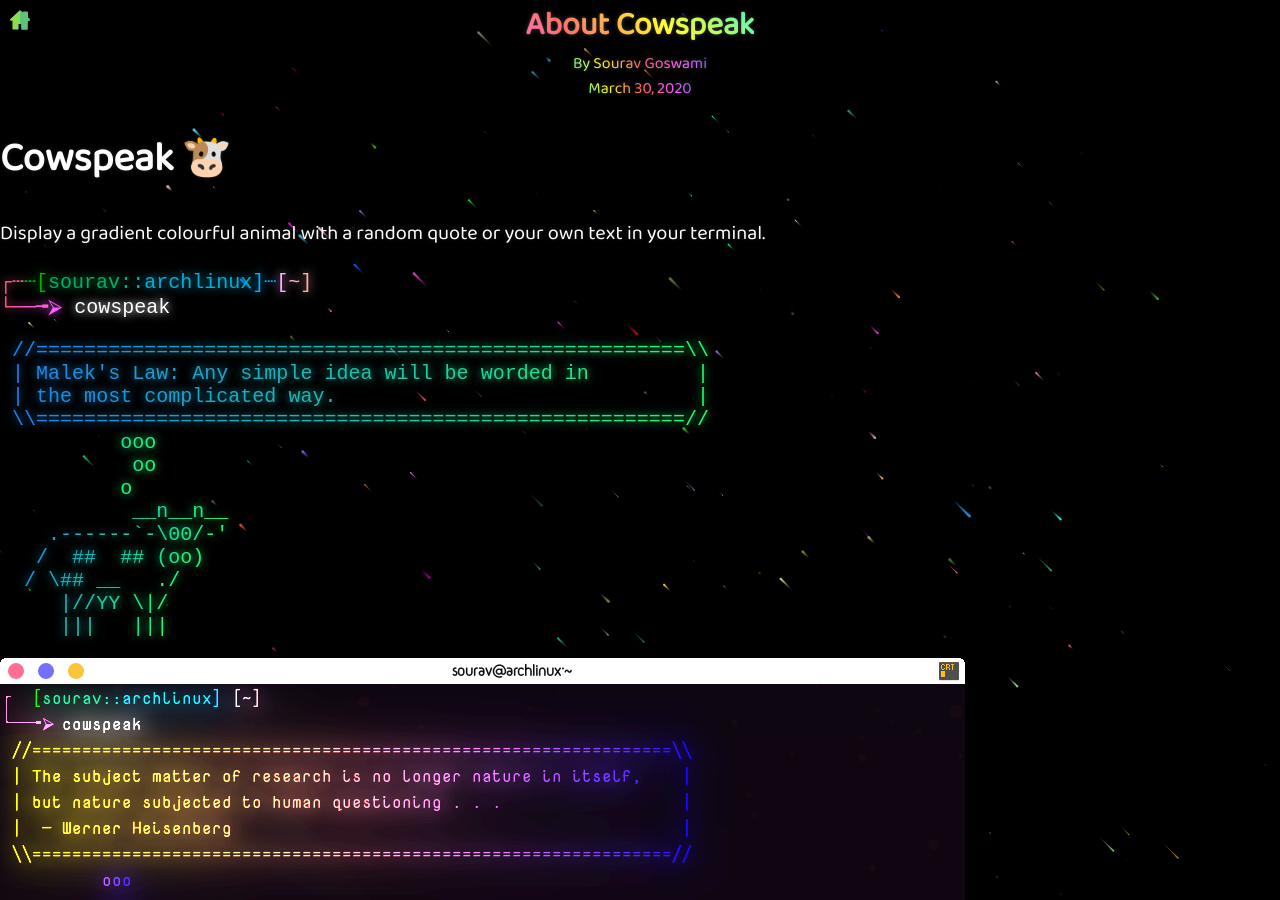
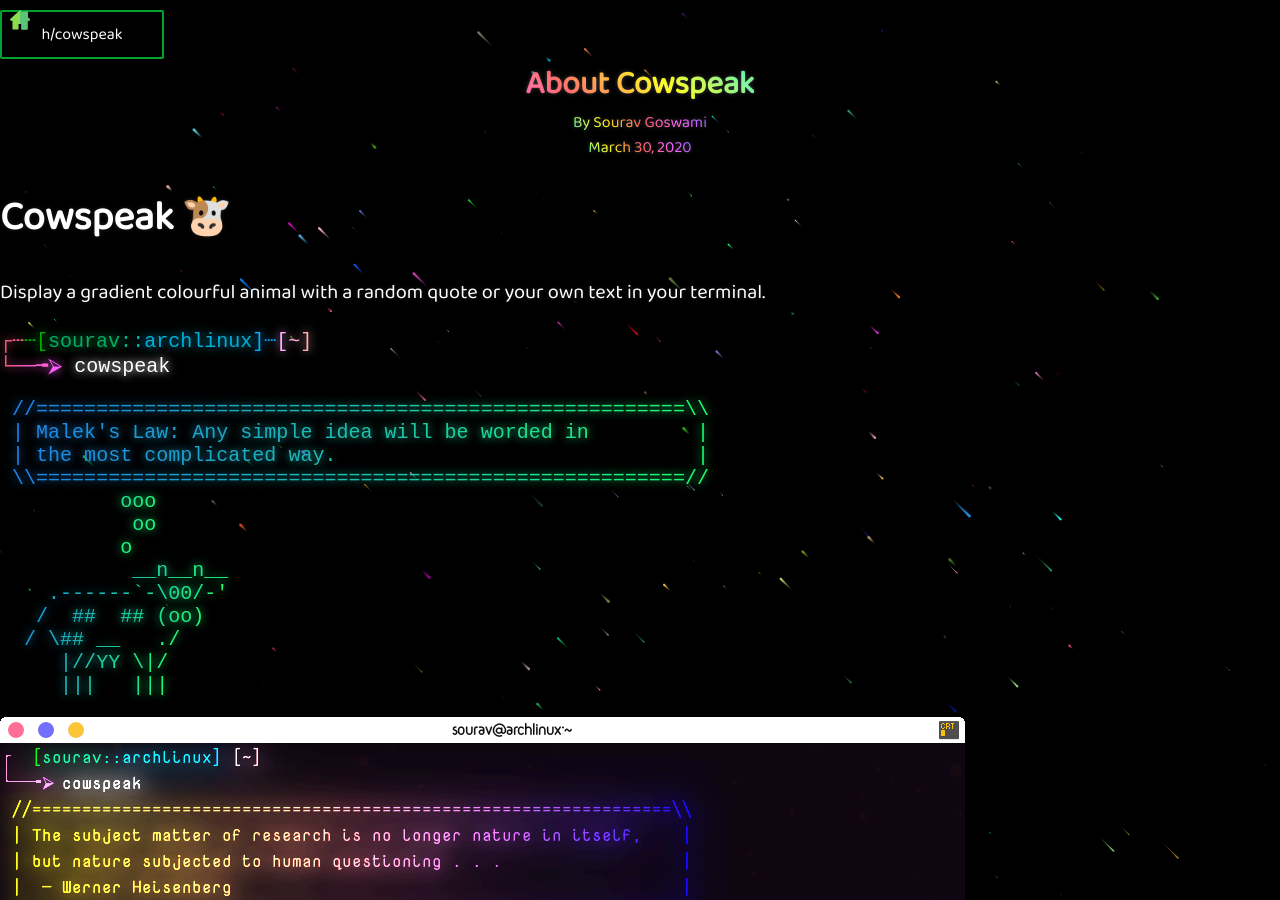
Before and after one commit to Souravgoswami/cowspeak, a Jekyll site: the page built from _posts/2020-03-30-about.markdown, in a window 1280 px wide and 900 px high. Built offline with Jekyll 4.4.1, drawn with Linux system fonts in a browser that asks for light colours.

Commit message:
Updated file(s)

```diff
--- a/_config.yml
+++ b/_config.yml
@@ -2,7 +2,7 @@ title: Cowspeak
 email: cowspeak@protonmail.com
 description: >-
   cowspeak - Display an animal with a random quote or your own text. on your linux terminal.
-baseurl: "/cowspeak/"
+baseurl: "/cowspeak"
 url: ""
 github_username:  Souravgoswami
 
--- a/_layouts/cowspeak.html
+++ b/_layouts/cowspeak.html
@@ -195,10 +195,10 @@
 
 	<body>
 		<canvas id="starfield-canvas"></canvas>
-		<!-- <a>h{{ site.url }}</a> -->
+		<a>h{{ site.baseurl }}</a>
 
 
-		<a href="{{ site.url }}" id="home"><img src="{{ site.url }}/assets/home.svg" width="20px"></a>
+		<a href="{{ site.baseurl }}" id="home"><img src="{{ site.url }}/assets/home.svg" width="20px"></a>
 		<center><h1 class="rgb-anim">{{ page.title }}</h1></center>
 		{% if page.author %}
 		<center><span class="rgb">By {{ page.author }}</span></center>
```
